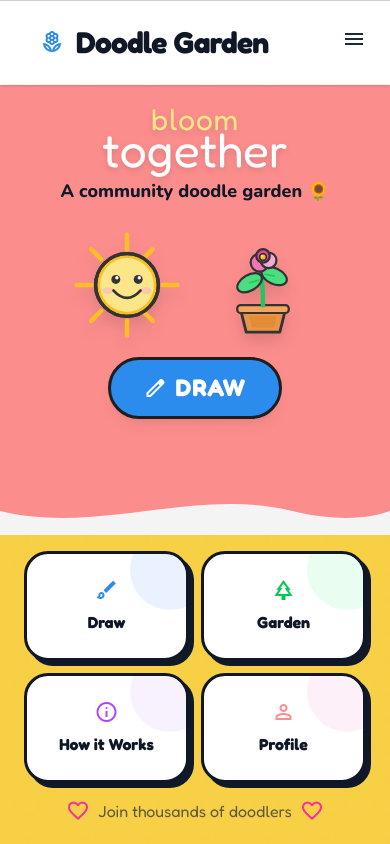
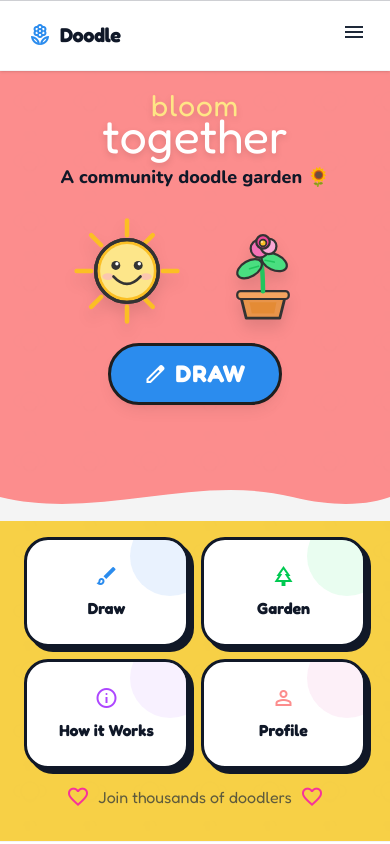
Before and after one commit to TheAyushTandon/community-doodle-garden, a Next.js app: page / in a window 390 px wide. Shown: the top 844 px of the page. Built offline with nearby package versions, Linux system fonts and the light colour scheme; no server answers.

Commit message:
feat: make UI mobile-friendly - hamburger menu, responsive layouts, mobile CSS utilities

```diff
--- a/src/app/draw/page.tsx
+++ b/src/app/draw/page.tsx
@@ -97,13 +97,13 @@ export default function DrawPage() {
 
                 <div className="container mx-auto px-4 py-8 max-w-5xl relative z-10">
                     {/* Header */}
-                    <div className="flex items-center justify-between mb-6">
+                    <div className="flex flex-wrap items-center gap-3 mb-6">
                         <TransitionLink href="/" className="inline-flex items-center gap-2 text-gray-600 hover:text-gray-900 hover:bg-white/70 px-4 py-2 rounded-full font-bold transition-all border-2 border-transparent hover:border-gray-200">
                             <span className="material-symbols-outlined">arrow_back</span>
                             Back
                         </TransitionLink>
 
-                        <h1 className="font-display text-3xl md:text-4xl font-extrabold text-gray-900 bg-white px-6 py-3 rounded-[1.5rem] border-[3px] border-gray-900 shadow-[4px_4px_0px_0px_#111827] -rotate-1">
+                        <h1 className="font-display text-2xl md:text-4xl font-extrabold text-gray-900 bg-white px-4 md:px-6 py-2 md:py-3 rounded-[1.5rem] border-[3px] border-gray-900 shadow-[4px_4px_0px_0px_#111827] -rotate-1">
                             🖌️ Draw Your Flower
                         </h1>
 
--- a/src/app/globals.css
+++ b/src/app/globals.css
@@ -128,3 +128,52 @@
   animation-delay: 0.4s;
   animation-duration: 2.8s;
 }
+
+/* ─── Mobile Responsive Utilities ──────────────────────────────────────── */
+
+html,
+body {
+  overflow-x: hidden;
+  max-width: 100vw;
+}
+
+@media (max-width: 768px) {
+
+  /* Reduce card shadows on mobile */
+  [class*="shadow-[8px"] {
+    box-shadow: 4px 4px 0px 0px #111827 !important;
+  }
+
+  /* Ensure modals don't overflow on small phones */
+  .fixed.inset-0>div {
+    max-height: 90vh;
+    overflow-y: auto;
+  }
+}
+
+/* Responsive doodle card grid */
+.doodle-grid {
+  display: grid;
+  grid-template-columns: repeat(auto-fill, minmax(140px, 1fr));
+  gap: 0.75rem;
+}
+
+@media (min-width: 640px) {
+  .doodle-grid {
+    grid-template-columns: repeat(auto-fill, minmax(180px, 1fr));
+    gap: 1rem;
+  }
+}
+
+/* Touch-friendly canvas container */
+.canvas-container {
+  width: 100%;
+  touch-action: none;
+}
+
+/* Disable decorative petals on very small screens for performance */
+@media (max-width: 480px) {
+  .petal-fall {
+    display: none;
+  }
+}
--- a/src/components/Navigation.tsx
+++ b/src/components/Navigation.tsx
@@ -1,35 +1,35 @@
 'use client';
 
+import { useState } from 'react';
 import TransitionLink from './TransitionLink';
 import { useSession, signOut } from 'next-auth/react';
 
 export default function Navigation() {
     const { data: session, status } = useSession();
+    const [menuOpen, setMenuOpen] = useState(false);
+
+    const closeMenu = () => setMenuOpen(false);
 
     return (
-        <nav className="bg-white text-gray-900 shadow-sm px-6 py-4 flex justify-between items-center z-50 relative border-b border-gray-100 font-display">
+        <nav className="bg-white text-gray-900 shadow-sm px-4 md:px-6 py-3 md:py-4 flex justify-between items-center z-50 relative border-b border-gray-100 font-display">
+            {/* Logo */}
             <TransitionLink
                 href="/"
-                className="text-3xl tracking-tight flex items-center gap-3 hover:bg-gray-100 px-4 py-2 rounded-full transition-all font-extrabold"
+                onClick={closeMenu}
+                className="text-xl md:text-3xl tracking-tight flex items-center gap-2 md:gap-3 hover:bg-gray-100 px-3 md:px-4 py-1.5 md:py-2 rounded-full transition-all font-extrabold"
             >
-                <span className="material-symbols-outlined text-primary text-4xl">local_florist</span>
-                Doodle Garden
+                <span className="material-symbols-outlined text-primary text-2xl md:text-4xl">local_florist</span>
+                <span className="hidden sm:inline">Doodle Garden</span>
+                <span className="sm:hidden">Doodle</span>
             </TransitionLink>
 
+            {/* Desktop nav links */}
             <div className="hidden md:flex space-x-10 items-center text-lg font-extrabold">
-                <TransitionLink href="/draw" className="hover:bg-gray-100 px-5 py-2 rounded-full transition-all hover:text-primary">
-                    Draw
-                </TransitionLink>
-                <TransitionLink href="/garden" className="hover:bg-gray-100 px-5 py-2 rounded-full transition-all hover:text-primary">
-                    Gallery
-                </TransitionLink>
-                <TransitionLink href="/about" className="hover:bg-gray-100 px-5 py-2 rounded-full transition-all hover:text-primary">
-                    How it works
-                </TransitionLink>
+                <TransitionLink href="/draw" className="hover:bg-gray-100 px-5 py-2 rounded-full transition-all hover:text-primary">Draw</TransitionLink>
+                <TransitionLink href="/garden" className="hover:bg-gray-100 px-5 py-2 rounded-full transition-all hover:text-primary">Gallery</TransitionLink>
+                <TransitionLink href="/about" className="hover:bg-gray-100 px-5 py-2 rounded-full transition-all hover:text-primary">How it works</TransitionLink>
 
-                {status === 'loading' && (
-                    <div className="w-24 h-10 bg-gray-100 rounded-full animate-pulse"></div>
-                )}
+                {status === 'loading' && <div className="w-24 h-10 bg-gray-100 rounded-full animate-pulse" />}
 
                 {status === 'authenticated' && session?.user && (
                     <>
@@ -60,9 +60,57 @@ export default function Navigation() {
                 )}
             </div>
 
-            <button className="md:hidden text-gray-800 focus:outline-none">
-                <span className="material-symbols-outlined">menu</span>
+            {/* Mobile hamburger button */}
+            <button
+                className="md:hidden text-gray-800 focus:outline-none p-2 rounded-full hover:bg-gray-100 transition-colors"
+                onClick={() => setMenuOpen(!menuOpen)}
+                aria-label="Toggle menu"
+            >
+                <span className="material-symbols-outlined text-3xl">
+                    {menuOpen ? 'close' : 'menu'}
+                </span>
             </button>
+
+            {/* Mobile dropdown menu */}
+            {menuOpen && (
+                <div className="md:hidden absolute top-full left-0 right-0 bg-white border-b-4 border-gray-900 shadow-[0_8px_0_0_#111827] z-50 flex flex-col font-extrabold text-lg">
+                    <TransitionLink href="/draw" onClick={closeMenu} className="flex items-center gap-3 px-6 py-4 hover:bg-gray-50 border-b border-gray-100 transition-colors">
+                        <span className="material-symbols-outlined text-primary">brush</span>
+                        Draw
+                    </TransitionLink>
+                    <TransitionLink href="/garden" onClick={closeMenu} className="flex items-center gap-3 px-6 py-4 hover:bg-gray-50 border-b border-gray-100 transition-colors">
+                        <span className="material-symbols-outlined text-primary">park</span>
+                        Gallery
+                    </TransitionLink>
+                    <TransitionLink href="/about" onClick={closeMenu} className="flex items-center gap-3 px-6 py-4 hover:bg-gray-50 border-b border-gray-100 transition-colors">
+                        <span className="material-symbols-outlined text-primary">help_outline</span>
+                        How it works
+                    </TransitionLink>
+
+                    {status === 'authenticated' && session?.user && (
+                        <>
+                            <TransitionLink href="/profile" onClick={closeMenu} className="flex items-center gap-3 px-6 py-4 hover:bg-gray-50 border-b border-gray-100 transition-colors text-secondary font-bold">
+                                <span className="material-symbols-outlined">face</span>
+                                {session.user.name || 'My Profile'}
+                            </TransitionLink>
+                            <button
+                                onClick={() => { closeMenu(); signOut({ callbackUrl: '/' }); }}
+                                className="flex items-center gap-3 px-6 py-4 hover:bg-red-50 text-red-500 transition-colors w-full text-left"
+                            >
+                                <span className="material-symbols-outlined">logout</span>
+                                Sign Out
+                            </button>
+                        </>
+                    )}
+
+                    {status === 'unauthenticated' && (
+                        <TransitionLink href="/login" onClick={closeMenu} className="flex items-center gap-3 px-6 py-4 bg-primary text-white transition-colors">
+                            <span className="material-symbols-outlined">login</span>
+                            Sign In
+                        </TransitionLink>
+                    )}
+                </div>
+            )}
         </nav>
     );
 }
```
